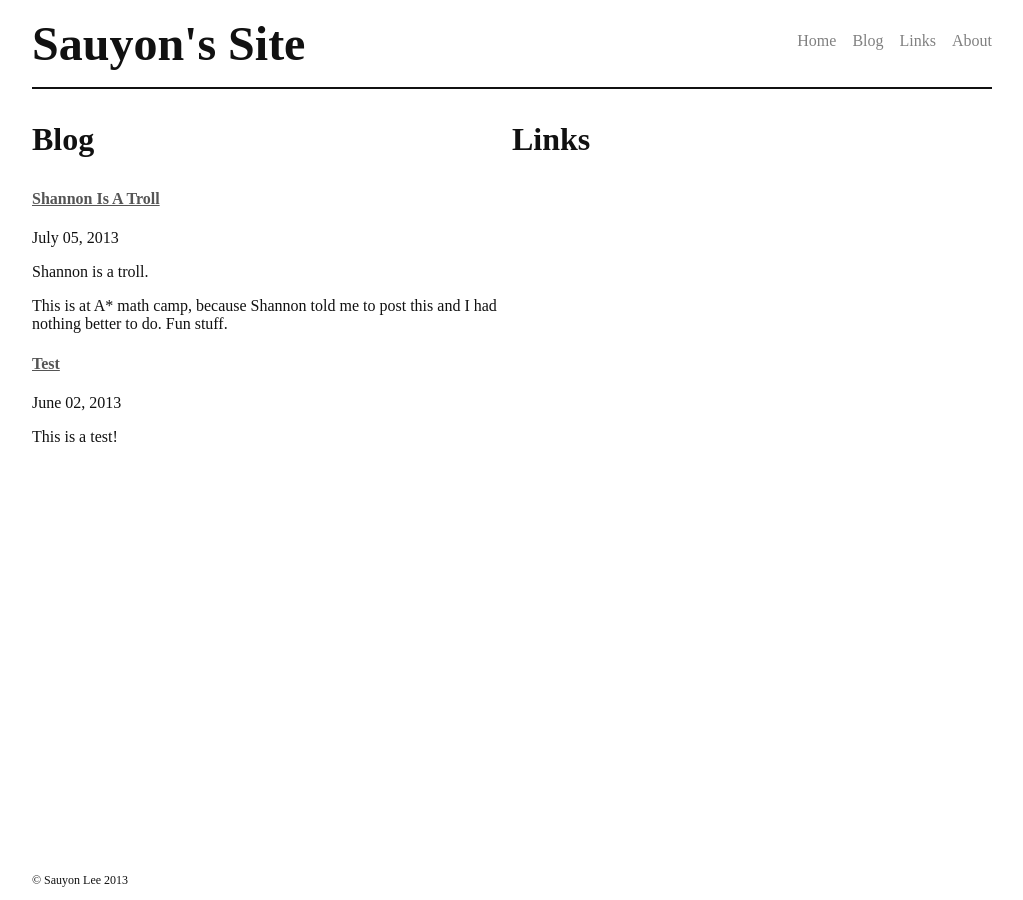
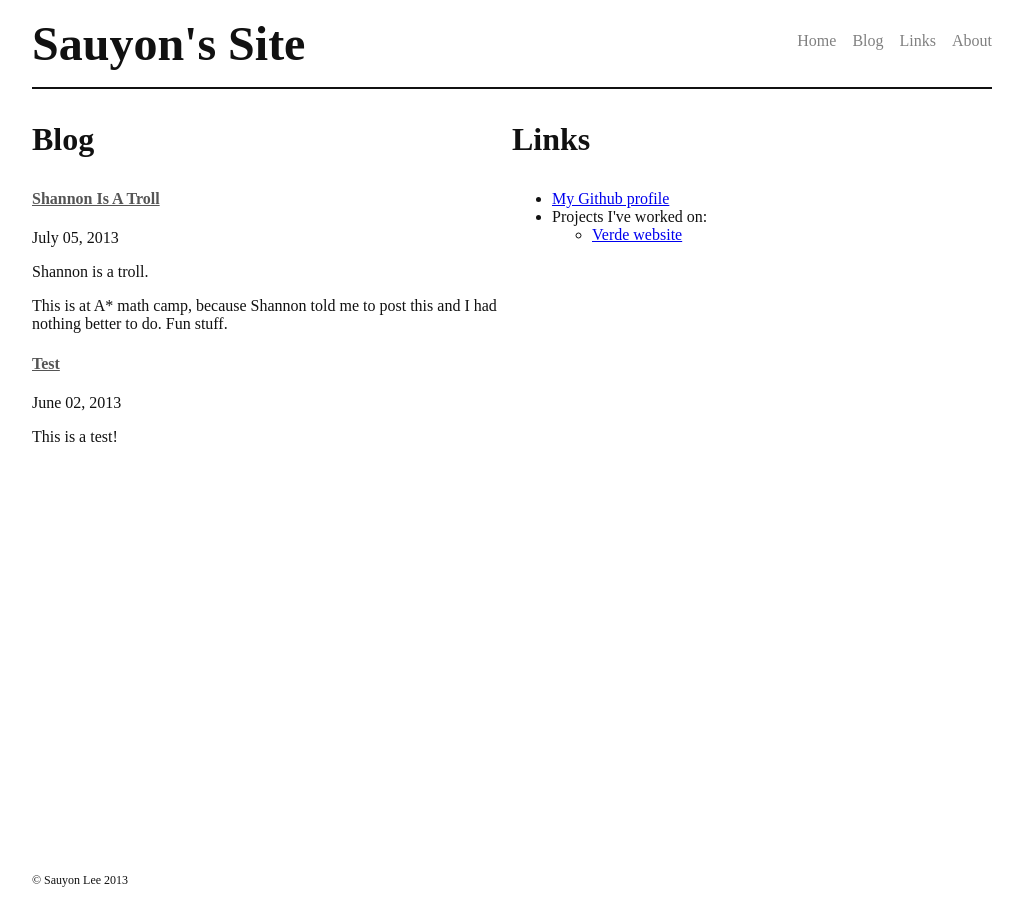
Before and after one commit to sauyon/sauyon.github.io, a Jekyll site: the page built from index.html, in a window 1280 px wide. Shown: the whole page, without its empty margins (128-1151 px from the left). Built offline with Jekyll 4.4.1, drawn with Linux system fonts in a browser that asks for light colours.

Commit message:
add links

```diff
--- a/index.html
+++ b/index.html
@@ -20,4 +20,12 @@ layout: default
 </section>
 <section class="main-links">
   <h3>Links</h3>
+  <ul>
+    <li><a href="https://github.com/Sauyon">My Github profile</a></li>
+    <li>Projects I've worked on:
+      <ul>
+        <li><a href="http://dev.verdemagazine.com">Verde website</a></li>
+      </ul>
+    </li>
+  </ul>
 </section>
```
